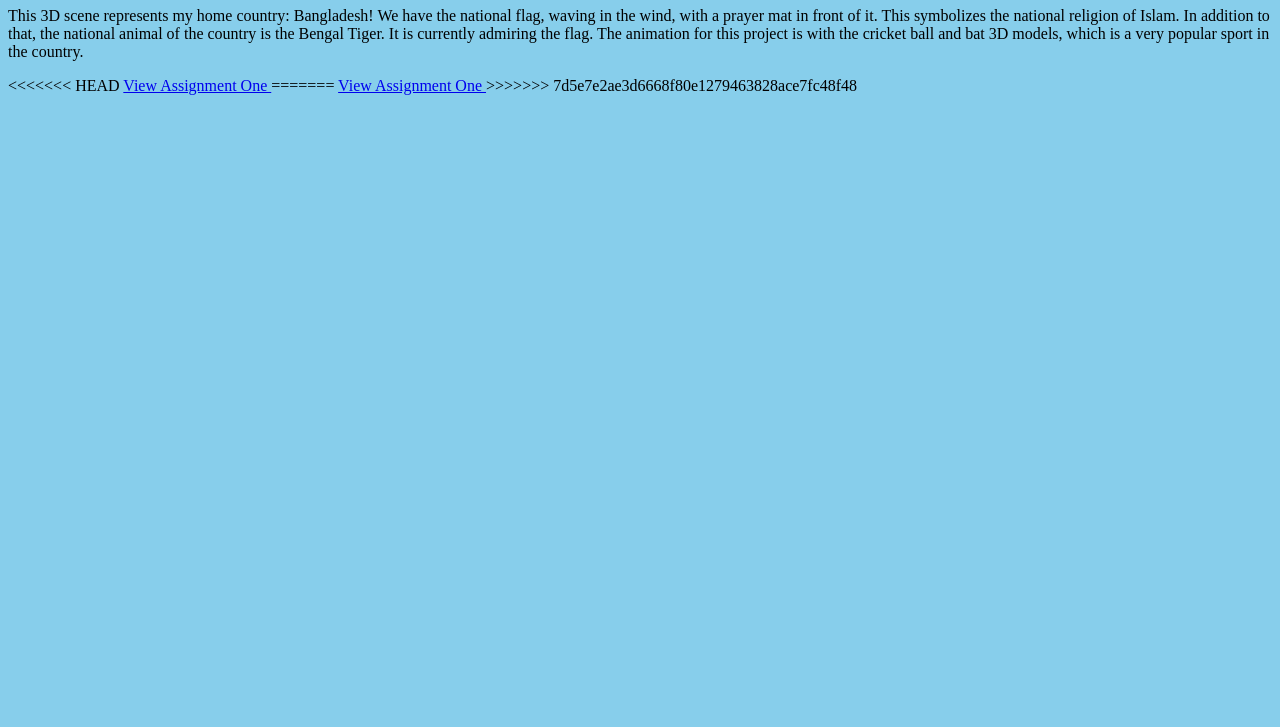
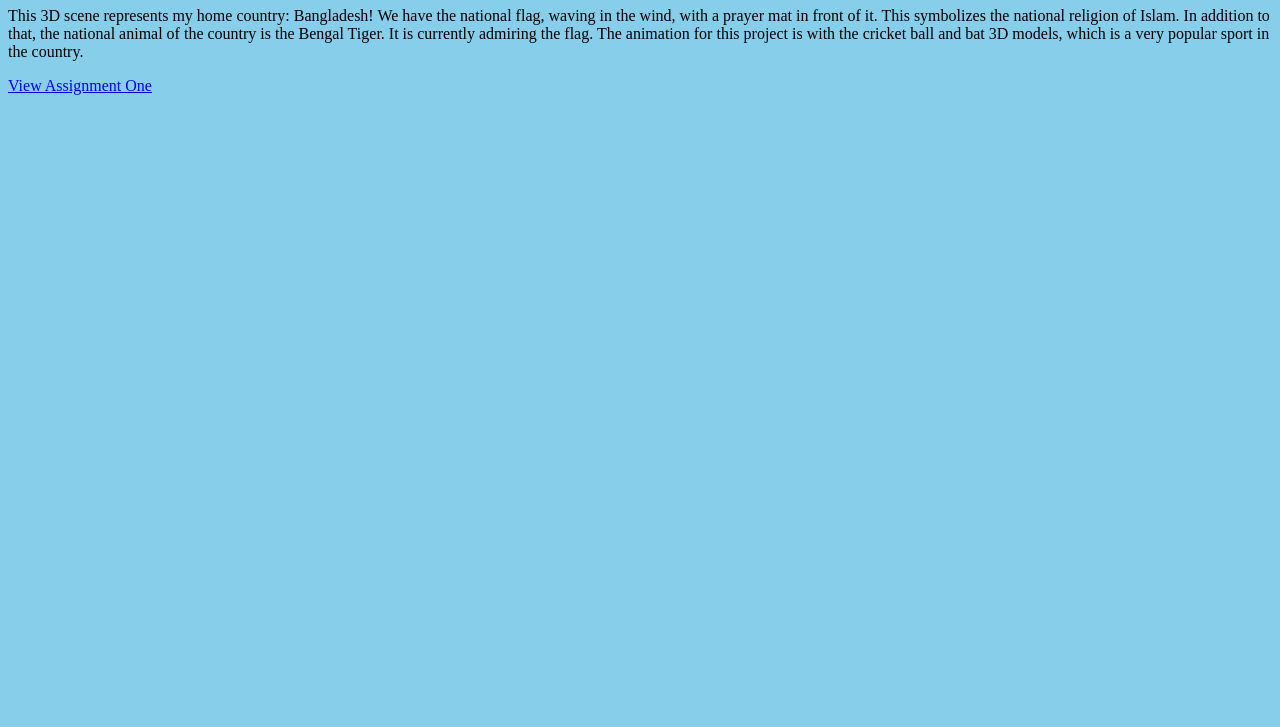
Before and after one commit to FablihaHossain/VR-AR_Spring2020, a plain HTML site: page index.html in a window 1280 px wide. Shown: the part 73-800 px from the top of the page. Drawn offline with Linux system fonts and the light colour scheme.

Commit message:
update index

```diff
--- a/index.html
+++ b/index.html
@@ -6,12 +6,6 @@
 <body style = "background-color:skyblue">
 	<h1> Assignment One: Joy Bangla </h1>
 		<p> This 3D scene represents my home country: Bangladesh! We have the national flag, waving in the wind, with a prayer mat in front of it. This symbolizes the national religion of Islam. In addition to that, the national animal of the country is the Bengal Tiger. It is currently admiring the flag. The animation for this project is with the cricket ball and bat 3D models, which is a very popular sport in the country. </p>
-<<<<<<< HEAD
-
-		<a href="https://fablihahossain.github.io/VR-AR_Spring2020/assignment1.html"> View Assignment One </a>
-=======
-
 	<a href="https://fablihahossain.github.io/VR-AR_Spring2020/assignment1.html"> View Assignment One </a>
->>>>>>> 7d5e7e2ae3d6668f80e1279463828ace7fc48f48
 </body>
 </html>
```
